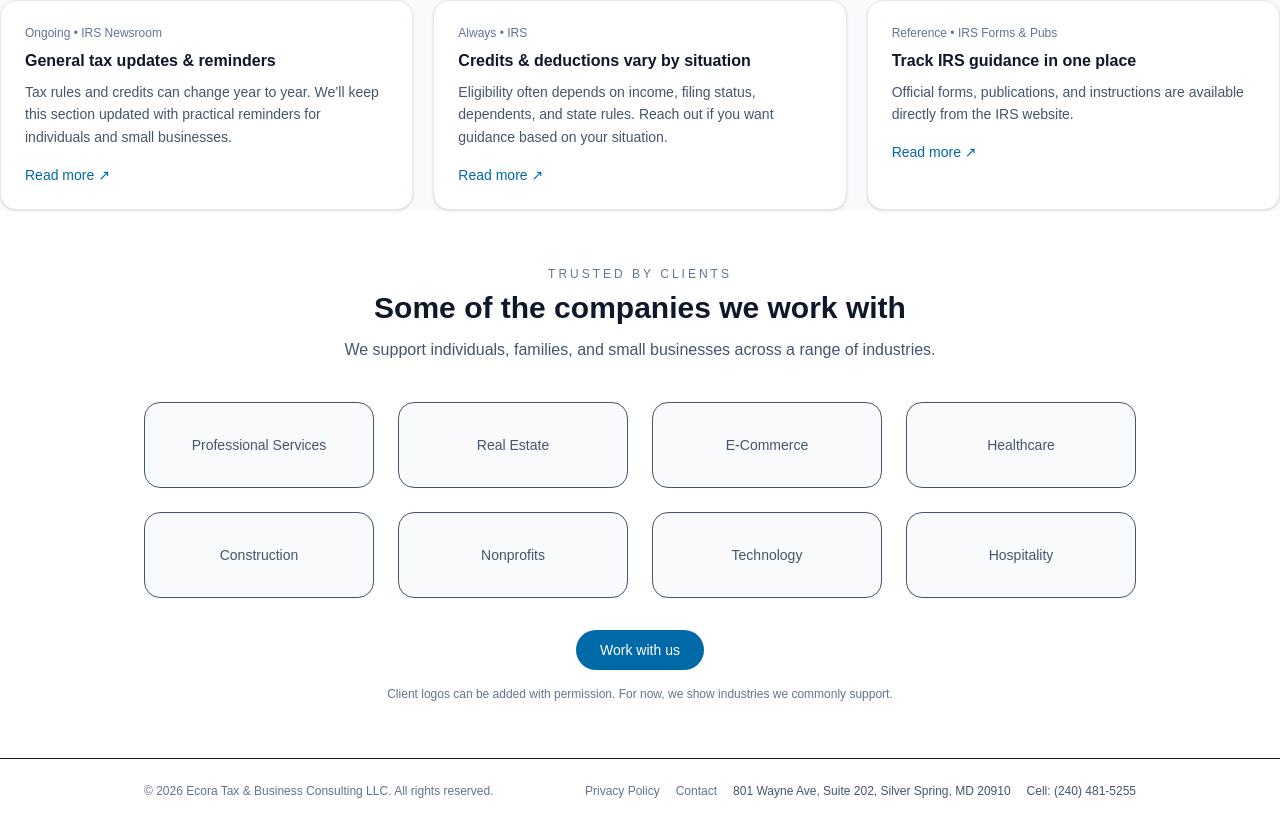
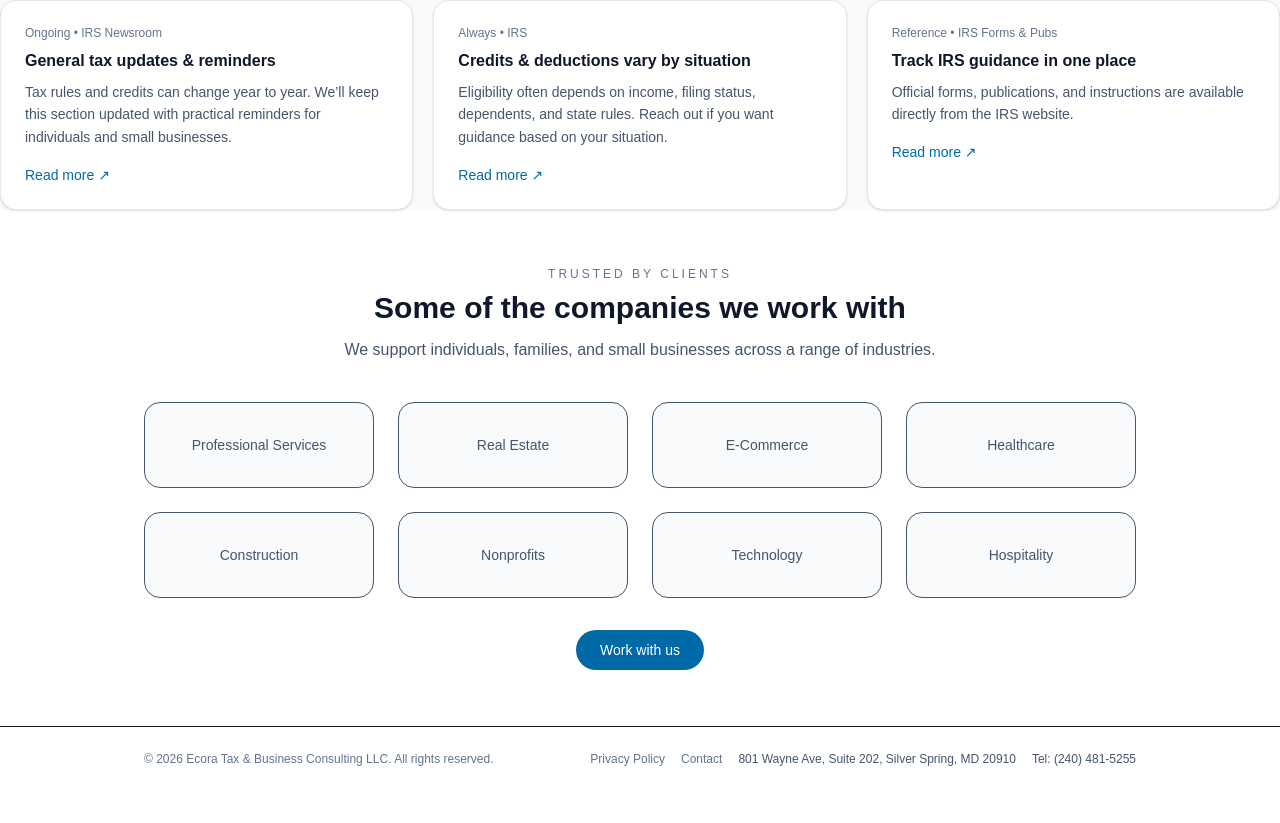
Before and after one commit to bekalt/ecora-tax-accounting, a Next.js app: page / in a window 1280 px wide. Shown: the part 1863-2686 px from the top of the page. After the commit the page ends 2654 px from the top, so only its background shows below. Built offline with nearby package versions, Linux system fonts and the light colour scheme.

Commit message:
"Change cell to Tel in the footer"

```diff
--- a/src/app/layout.tsx
+++ b/src/app/layout.tsx
@@ -109,7 +109,7 @@ export default function RootLayout({ children }: { children: React.ReactNode })
 {/* Phone (optional) */}
 {site.phoneDisplay && site.phoneTel ? (
   <div className="text-slate-600">
-    <span className="font-medium">Cell:</span>{" "}
+    <span className="font-medium">Tel:</span>{" "}
     <a
       href={`tel:${site.phoneTel}`}
       className="hover:text-sky-700"
--- a/src/app/page.tsx
+++ b/src/app/page.tsx
@@ -248,9 +248,7 @@ export default function HomePage() {
             </Link>
           </div>
 
-          <p className="mt-4 text-center text-xs text-slate-500">
-            Client logos can be added with permission. For now, we show industries we commonly support.
-          </p>
+
         </div>
       </section>
     </main>
```
